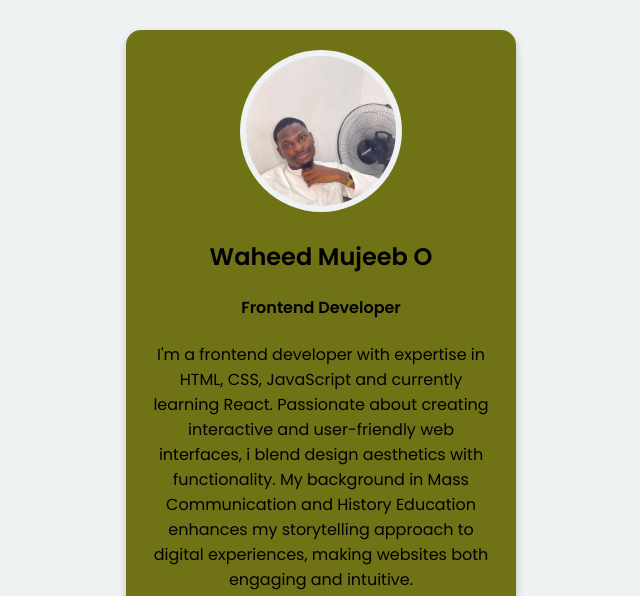
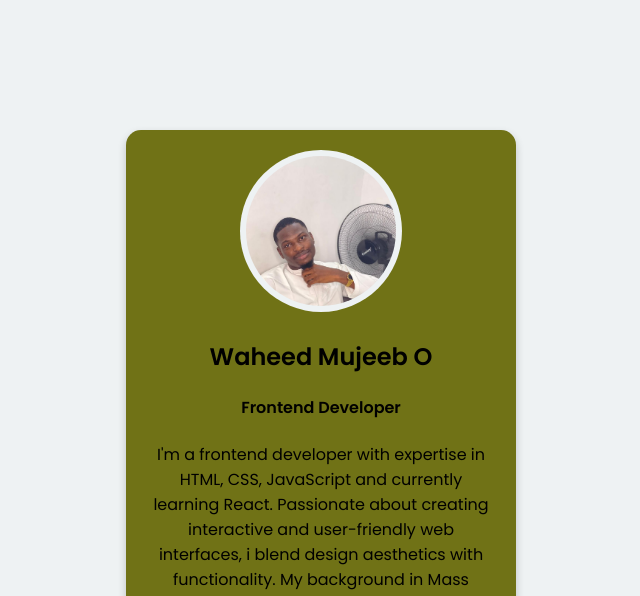
Before and after one commit to yagogo97/HNG, a plain HTML site: page index.html in a window 1280 px wide. Shown: the top 596 px of the page, without its empty margins (319-959 px from the left). Drawn offline with Linux system fonts and the light colour scheme.

Commit message:
adjusted heights

```diff
--- a/style.css
+++ b/style.css
@@ -4,8 +4,10 @@ body {
   align-items: center;
   height: 100vh;
   background-color: #eef2f3;
-  font-family: 'poppins', sans-serif;
+  font-family: "poppins", sans-serif;
   margin: 0;
+  margin-top: 100px;
+  margin-bottom: 100px;
 }
 .profile-card {
   background: rgb(112, 114, 22);
```
Also changed, not shown: index.html (renamed from hng.html).
